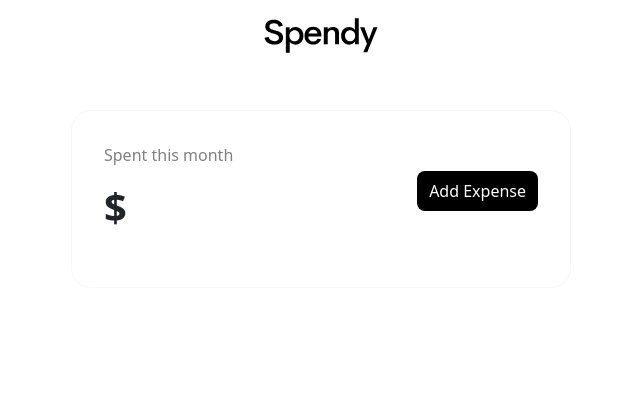
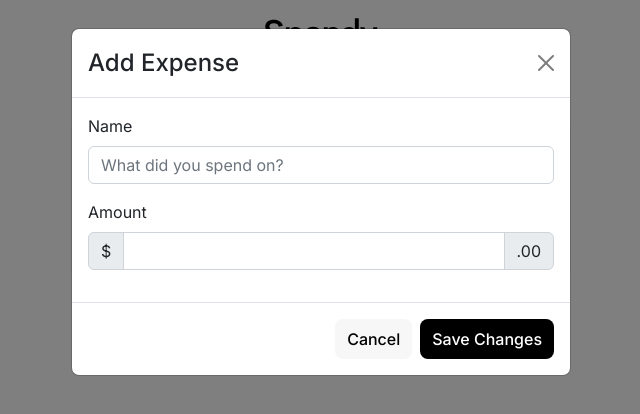
Before and after one commit to nottiffchan/OTOT-B, a React (Create React App) app in the folder frontend/: page / in a window 1280 px wide. Both pictures are taken after a click on the button "Add Expense". Shown: the top 414 px of the page, without its empty margins (319-959 px from the left). Built offline with nearby package versions, Linux system fonts and the light colour scheme; no server answers.

Commit message:
Add AddExpenseModal

```diff
--- a/frontend/public/index.html
+++ b/frontend/public/index.html
@@ -25,6 +25,11 @@
   </head>
   <body>
     <noscript>You need to enable JavaScript to run this app.</noscript>
+    <script
+      src="https://cdn.jsdelivr.net/npm/bootstrap@5.0.2/dist/js/bootstrap.bundle.min.js"
+      integrity="sha384-MrcW6ZMFYlzcLA8Nl+NtUVF0sA7MsXsP1UyJoMp4YLEuNSfAP+JcXn/tWtIaxVXM"
+      crossorigin="anonymous"
+    ></script>
     <div id="root"></div>
     <!--
       This HTML file is a template.
--- a/frontend/src/App.js
+++ b/frontend/src/App.js
@@ -1,6 +1,5 @@
 import Navbar from "./components/Navbar";
 import MainContainer from "./components/MainContainer";
-
 function App() {
   return (
     <div className="w-100 d-flex flex-column align-items-center">
--- /dev/null
+++ b/frontend/src/components/AddExpenseModal.js
@@ -0,0 +1,115 @@
+import React, { useState } from "react";
+import Modal from "react-bootstrap/Modal";
+import Button from "./Button";
+import Form from "react-bootstrap/Form";
+import axios from "axios";
+import InputGroup from "react-bootstrap/InputGroup";
+
+const AddExpenseModal = ({ getAllExpenses }) => {
+  const [show, setShow] = useState(false);
+  const [name, setName] = useState("");
+  const [amount, setAmount] = useState(undefined);
+  const [err, setErr] = useState("");
+
+  const [invalidName, setInvalidName] = useState(false);
+  const [invalidAmount, setInvalidAmount] = useState(false);
+
+  const handleClose = () => setShow(false);
+  const handleShow = () => setShow(true);
+
+  var handleSubmit = async (event) => {
+    event.preventDefault();
+    if (!name) {
+      setInvalidName(true);
+    } else {
+      setInvalidName(false);
+    }
+    if (!amount) {
+      setInvalidAmount(true);
+    } else {
+      setInvalidAmount(false);
+    }
+
+    if (name && amount) {
+      try {
+        const { data } = await axios.post(
+          "https://otot-b-cs3219.herokuapp.com/api/expenses/",
+          { name: name, amount: amount }
+        );
+        console.log("DATADOG", data);
+        if (data.message == "New expense created!") {
+          getAllExpenses();
+          resetForm();
+          handleClose();
+        }
+      } catch (err) {
+        console.log("err: ", err);
+        setErr(err);
+      }
+    }
+  };
+
+  var resetForm = () => {
+    setInvalidName(false);
+    setInvalidAmount(false);
+    setName("");
+    setAmount(undefined);
+  };
+
+  return (
+    <>
+      <Button onClick={handleShow}>Add Expense</Button>
+
+      <Modal show={show} onHide={handleClose}>
+        <Modal.Header closeButton>
+          <Modal.Title>Add Expense</Modal.Title>
+        </Modal.Header>
+        <Modal.Body>
+          <Form>
+            <Form.Group className="mb-3" controlId="name">
+              <Form.Label>Name</Form.Label>
+              <Form.Control
+                type="text"
+                placeholder="What did you spend on?"
+                value={name}
+                onChange={(e) => setName(e.target.value)}
+              />
+              {invalidName && (
+                <p style={{ color: "var(--red)" }}>Please enter a name.</p>
+              )}
+            </Form.Group>
+
+            <div>
+              <Form.Label>Amount</Form.Label>
+              <InputGroup>
+                <InputGroup.Text>$</InputGroup.Text>
+                <Form.Control
+                  aria-label="Amount (to the nearest dollar)"
+                  type="number"
+                  value={amount}
+                  onChange={(e) => setAmount(e.target.value)}
+                />
+                <InputGroup.Text>.00</InputGroup.Text>
+              </InputGroup>
+              {invalidAmount && (
+                <p style={{ color: "var(--red)" }}>Please enter an amount.</p>
+              )}
+            </div>
+          </Form>
+
+          {err && <p>{err}</p>}
+        </Modal.Body>
+        <Modal.Footer className="mt-3">
+          <Button variant="secondary" onClick={handleClose}>
+            Cancel
+          </Button>
+          <Button variant="primary" onClick={handleSubmit}>
+            Save Changes
+          </Button>
+        </Modal.Footer>
+      </Modal>
+    </>
+  );
+};
+
+export default AddExpenseModal;
--- a/frontend/src/components/MainContainer.js
+++ b/frontend/src/components/MainContainer.js
@@ -1,9 +1,9 @@
 import styled from "styled-components";
-import Button from "./Button";
 import Table from "./Table";
 import React, { useState, useEffect } from "react";
 import axios from "axios";
 import moment from "moment";
+import AddExpenseModal from "./AddExpenseModal";
 
 const MainContainer = () => {
   //   const [expenses, setExpenses] = useState([]);
@@ -11,7 +11,11 @@ const MainContainer = () => {
   const [totalSpent, setTotalSpent] = useState();
 
   useEffect(() => {
-    async function f() {
+    getAllExpenses();
+  }, []);
+
+  async function getAllExpenses() {
+    console.log("-----");
     try {
       const data = await axios.get(
         "https://otot-b-cs3219.herokuapp.com/api/expenses/"
@@ -46,8 +50,6 @@ const MainContainer = () => {
       console.log("error: ", error);
     }
   }
-    f();
-  }, []);
 
   var getTotalSpent = (expenses) => {
     var sum = 0;
@@ -106,7 +108,7 @@ const MainContainer = () => {
           <p style={{ color: "var(--grey-1)" }}>Spent this month</p>
           <h1 style={{ fontWeight: "600", fontSize: "40" }}>${totalSpent}</h1>
         </div>
-        <Button>Add Expense</Button>
+        <AddExpenseModal getAllExpenses={getAllExpenses} />
       </div>
 
       <Table groupedExpenses={groupedExpenses} />
--- a/frontend/src/components/Table.js
+++ b/frontend/src/components/Table.js
@@ -37,11 +37,20 @@ const TableDaySection = ({ date, expenses }) => {
             color: "#808080",
             fontSize: "14px",
             marginBottom: "0",
+            fontWeight: 500,
+            letterSpacing: "0.03em",
           }}
         >
           {date}
         </p>
-        <p style={{ color: "#808080", fontSize: "14px", marginBottom: "0" }}>
+        <p
+          style={{
+            color: "#808080",
+            fontSize: "14px",
+            marginBottom: "0",
+            fontWeight: 500,
+          }}
+        >
           ${sum}
         </p>
       </div>
--- a/frontend/src/index.css
+++ b/frontend/src/index.css
@@ -1,4 +1,8 @@
 @import url("https://fonts.googleapis.com/css2?family=Inter:wght@400;500;600;700&display=swap");
+
+* {
+  font-family: "Inter" !important;
+}
 
 body {
   margin: 0;
```
Lines whose indentation alone changed are shown as unchanged.
